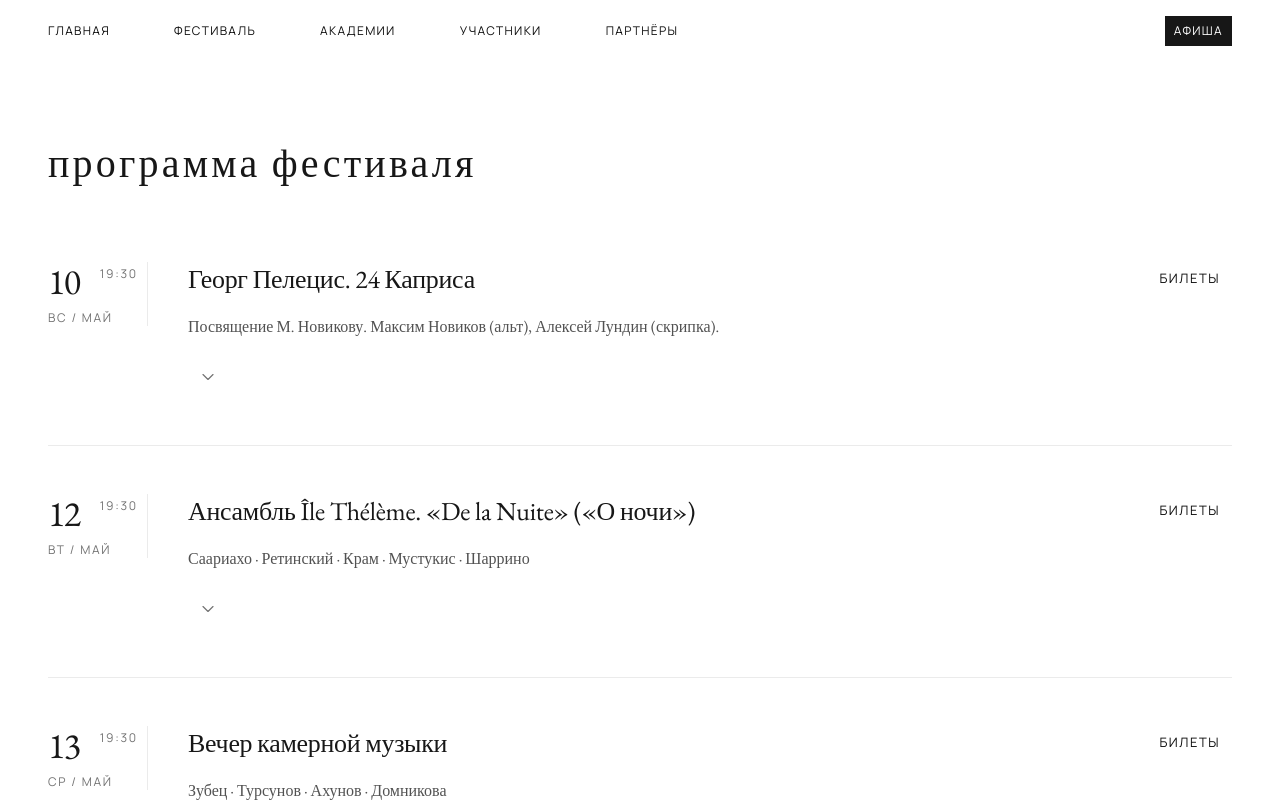
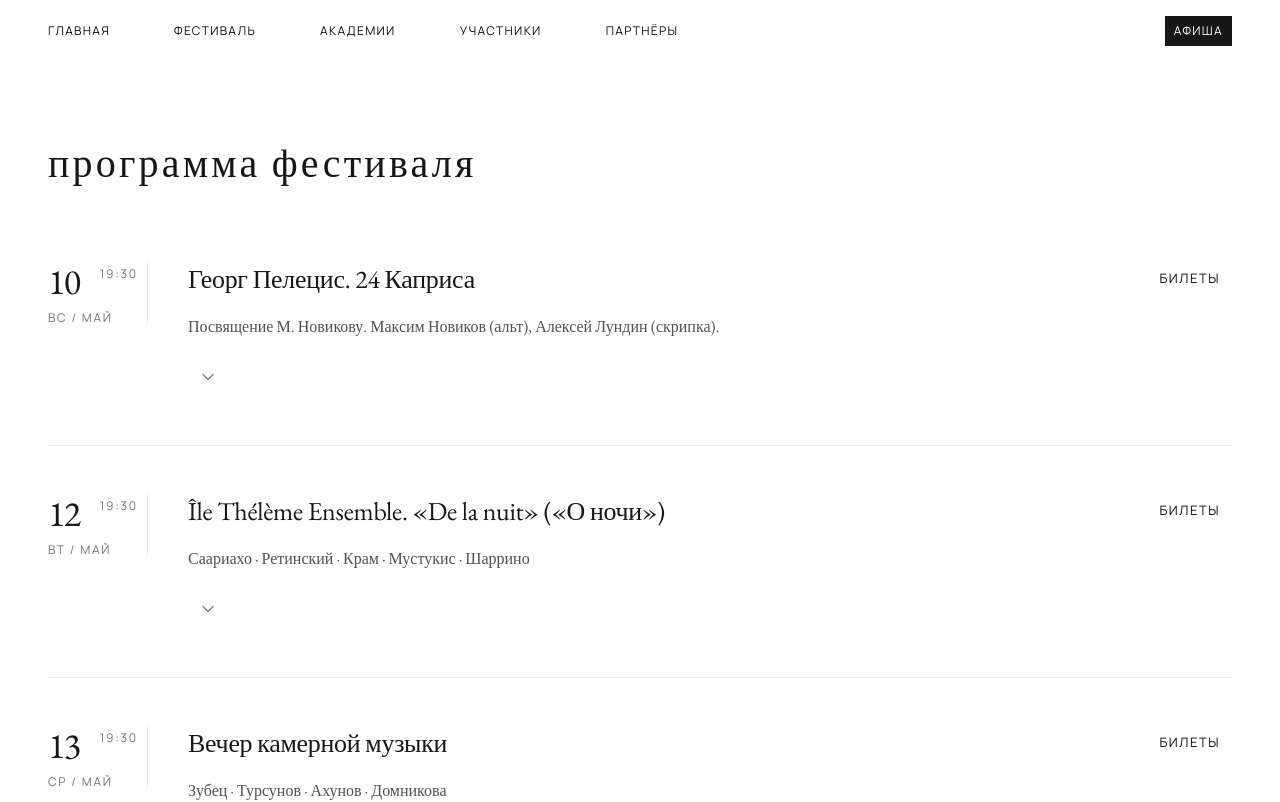
Before and after one commit to avdeenkovalentin99-ctrl/composers21, a React (Vite) app: page /afisha in a window 1280 px wide. Shown: the top 802 px of the page. Built offline with nearby package versions, Linux system fonts and the light colour scheme.

Commit message:
update site

```diff
--- a/src/app/components/hero/HomeHero.tsx
+++ b/src/app/components/hero/HomeHero.tsx
@@ -215,7 +215,7 @@ export function HomeHero() {
   const nizhnySoloistsTitleLine1 = isNizhnySoloistsPoster ? "Солисты Нижнего Новгорода" : "";
   const nizhnySoloistsTitleLine2 = isNizhnySoloistsPoster ? "«Цветущий жасмин»" : "";
   const deLaNuiteTitleLine1 = isDeLaNuitePoster ? "Île Thélème Ensemble" : "";
-  const deLaNuiteTitleLine2 = isDeLaNuitePoster ? "«De la Nuite» («О ночи»)" : "";
+  const deLaNuiteTitleLine2 = isDeLaNuitePoster ? "«De la nuit» («О ночи»)" : "";
   const vischezayushemGorodeTitleLine1 = isVIschezayushemGorodePoster ? "" : "";
   const vischezayushemGorodeTitleLine2 = isVIschezayushemGorodePoster ? "" : "";
   const displayDescription = activePoster.description;
--- a/src/app/data/concertProgrammes.ts
+++ b/src/app/data/concertProgrammes.ts
@@ -14,14 +14,14 @@ export const concertProgrammes: ConcertProgrammeItem[] = [
   {
     id: "2026-05-12-il-theleme-de-la-nuite",
     date: "12 мая",
-    title: "Ансамбль Île Thélème. «De la Nuite» («О ночи»)",
+    title: "Île Thélème Ensemble. «De la nuit» («О ночи»)",
     description: "Саариахо · Ретинский · Крам · Мустукис · Шаррино",
     programme: [
       "Кайя Саариахо (1952-2023) «Vent Nocturne»",
       "Алексей Ретинский (род. 1986) «Dream of Birds»",
       "Джордж Крам (1929-2022). Четыре ноктюрна для скрипки и фортепиано",
       "Андреас Мустукис (род. 1951) «Les Fleur du Mal»",
-      "Сальваторе Шаррино (род. 1947) «De la Nuite»",
+      "Сальваторе Шаррино (род. 1947) «De la nuit»",
       "Алексей Ретинский (род. 1986). Трио для скрипки, виолончели и фортепиано",
     ],
     performers: [
--- a/src/app/data/images.ts
+++ b/src/app/data/images.ts
@@ -1,5 +1,6 @@
 import ileThelemeLogoBlack from "../../../Ile_theleme_logo_black.png";
 import gnessinLogo from "../../../Gnessinlogo.png";
+import tarusaLogo from "../../../tarusalogo.png";
 
 const participantImageModules = import.meta.glob("../../assets/participants/*", {
   eager: true,
@@ -29,6 +30,7 @@ const tursunovImage = getParticipantImage("tursunov.jpg");
 export const localImages = {
   ileThelemeLogoBlack,
   gnessinLogo,
+  tarusaLogo,
   aleksandrChaikovskyImage,
   akhunovImage,
   alisaTenImage,
--- a/src/app/data/partners.ts
+++ b/src/app/data/partners.ts
@@ -26,6 +26,14 @@ export const partners: PartnerItem[] = [
     description: "",
     image: "/assets/partners/lifestyle-logo.png",
     link: "https://obrazfund.ru/",
+  },
+  {
+    tier: "general",
+    role: "Генеральный партнёр",
+    name: "Дом литераторов | Таруса",
+    description: "",
+    image: localImages.tarusaLogo,
+    link: "https://t.me/a097789",
   },
   {
     tier: "general",
--- a/tmp_data/concerts.json
+++ b/tmp_data/concerts.json
@@ -9,7 +9,7 @@
     {
         "image":  "https://static.tildacdn.com/tild3338-3965-4633-b430-613431353963/IMG_20260303_105903_.jpg",
         "meta":  "12 мая",
-        "title":  "Ансамбль \"IL THELEME\". \"De la Nuite\" (\"Ночью\")",
+        "title":  "Île Thélème Ensemble. \"De la nuit\" (\"О ночи\")",
         "descr":  "Исполнители: Наталья Соколовская\u0026nbsp;(фортепиано) Аяко Танабэ\u0026nbsp;(скрипка) Сергей Полтавский\u0026nbsp;(альт) Евгений Румянцев\u0026nbsp;(виолончель)",
         "link":  "https://nikoartgallery.com/afisha/ansambl-il-theleme-de-la-nuite-nochyu-/"
     },
--- a/tmp_data/niko_performers_compare.json
+++ b/tmp_data/niko_performers_compare.json
@@ -61,7 +61,7 @@
       "local": {
         "id": "2026-05-12-il-theleme-de-la-nuite",
         "date": "12 мая",
-        "title": "Ансамбль «IL THELEME». «De la Nuite» («Ночью»)",
+        "title": "Île Thélème Ensemble. «De la nuit» («О ночи»)",
         "performers": [
           "Наталья Соколовская (фортепиано)",
           "Аяко Танабэ (скрипка)",
@@ -76,13 +76,13 @@
         "time": "19:30",
         "titleRaw": "",
         "performers": [
-          "Фестиваль \"Композиторы XXI века\" Ансамбль \"IL THELEME\". \"De la Nuite\" (\"Ночью\") Наталья Соколовская",
+          "Фестиваль \"Композиторы XXI века\" Île Thélème Ensemble. \"De la nuit\" (\"О ночи\") Наталья Соколовская",
           "Аяко Танабэ",
           "Сергей Полтавский",
           "Евгений Румянцев"
         ],
-        "performersRaw": "Фестиваль \"Композиторы XXI века\" Ансамбль \"IL THELEME\". \"De la Nuite\" (\"Ночью\") Наталья Соколовская, Аяко Танабэ, Сергей Полтавский, Евгений Румянцев",
-        "fullText": "Фестиваль \"Композиторы XXI века\" Ансамбль \"IL THELEME\". \"De la Nuite\" (\"Ночью\") Наталья Соколовская, Аяко Танабэ, Сергей Полтавский, Евгений Румянцев 12 мая 2026, 19:30 2000 р Подробнее"
+        "performersRaw": "Фестиваль \"Композиторы XXI века\" Île Thélème Ensemble. \"De la nuit\" (\"О ночи\") Наталья Соколовская, Аяко Танабэ, Сергей Полтавский, Евгений Румянцев",
+        "fullText": "Фестиваль \"Композиторы XXI века\" Île Thélème Ensemble. \"De la nuit\" (\"О ночи\") Наталья Соколовская, Аяко Танабэ, Сергей Полтавский, Евгений Румянцев 12 мая 2026, 19:30 2000 р Подробнее"
       },
       "status": "found_by_date",
       "performersCount": {
```
Also changed, not shown: 2 other files (tests, documents, lock files or other folders).
